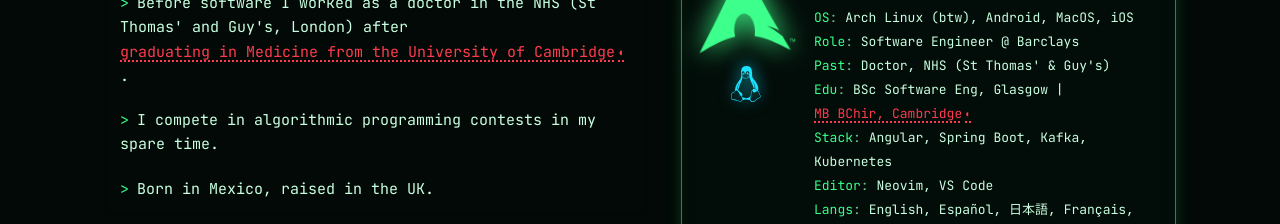
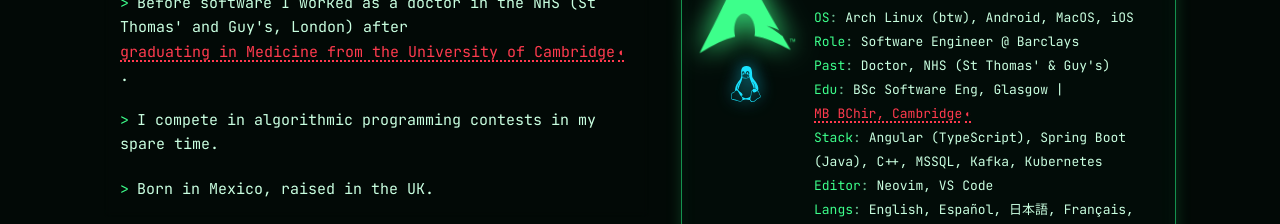
Before and after one commit to isym444/personal_website, a Next.js app: page / in a window 1280 px wide. Shown: the part 1300-1524 px from the top of the page. Built offline with nearby package versions, Linux system fonts and the light colour scheme; no server answers; a web font is replaced by a local one.

Commit message:
update stack

```diff
--- a/components/neofetch.tsx
+++ b/components/neofetch.tsx
@@ -7,8 +7,14 @@
   ["OS", "Arch Linux (btw), Android, MacOS, iOS"],
   ["Role", "Software Engineer @ Barclays"],
   ["Past", "Doctor, NHS (St Thomas' & Guy's)"],
-  ["Edu", "BSc Software Eng, Glasgow | [[MB BChir, Cambridge|cambridge-graduation]]"],
-  ["Stack", "Angular, Spring Boot, Kafka, Kubernetes"],
+  [
+    "Edu",
+    "BSc Software Eng, Glasgow | [[MB BChir, Cambridge|cambridge-graduation]]",
+  ],
+  [
+    "Stack",
+    "Angular (TypeScript), Spring Boot (Java), C++, MSSQL, Kafka, Kubernetes",
+  ],
   ["Editor", "Neovim, VS Code"],
   ["Langs", "English, Español, 日本語, Français, Português, 中文"],
   ["Hobbies", hobbies],
```
